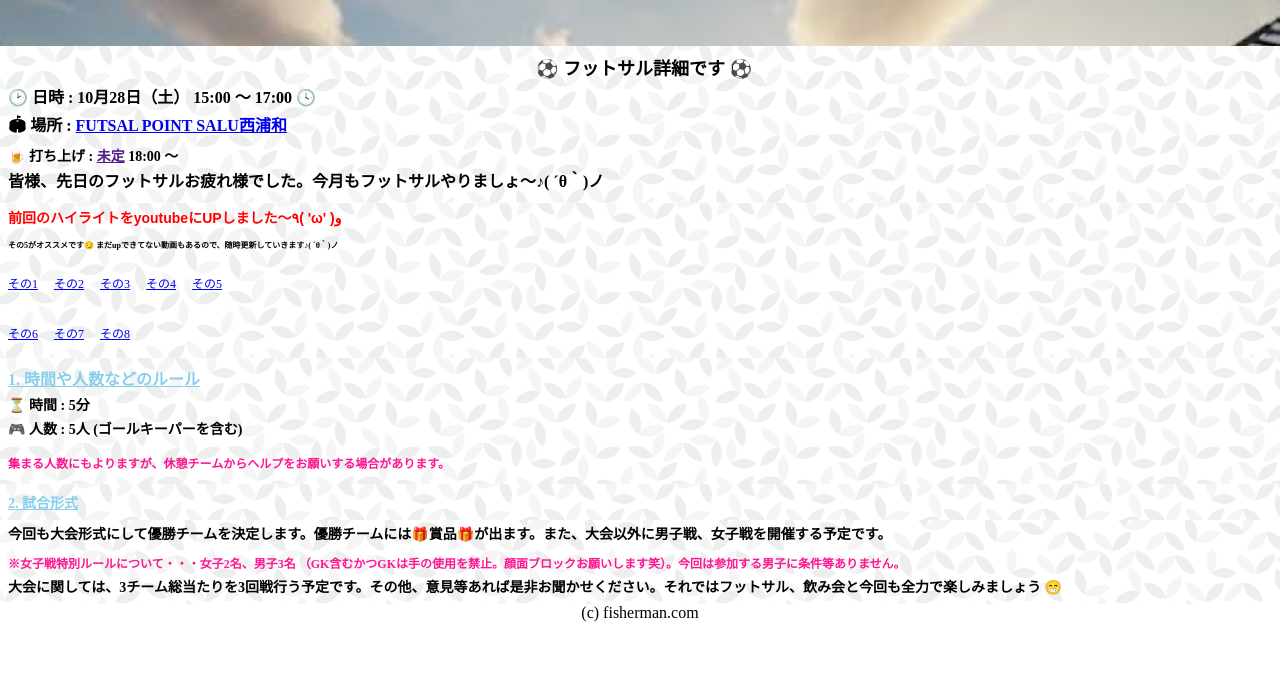
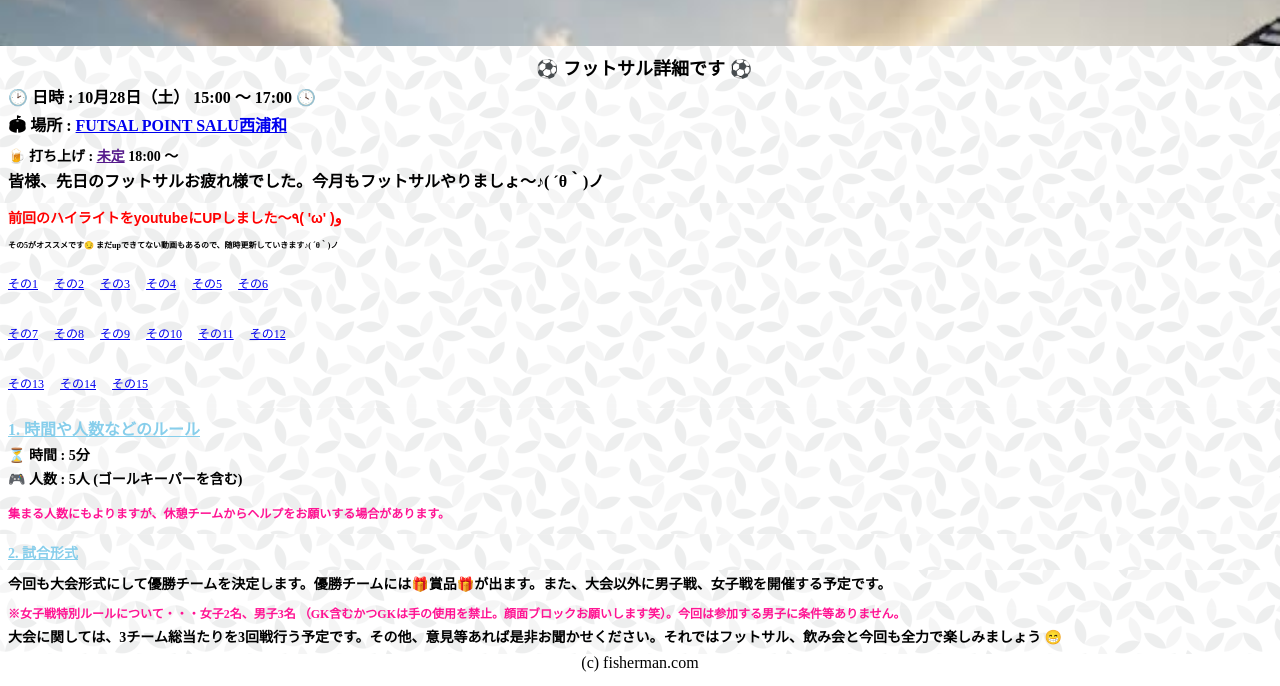
Before and after one commit to IchiroOhshiro/10-28-FUTSAL, a plain HTML site: page index.html in a window 1280 px wide. Shown: the part 114-800 px from the top of the page. Drawn offline with Linux system fonts and the light colour scheme.

Commit message:
Add files via upload

```diff
--- a/index.html
+++ b/index.html
@@ -31,12 +31,22 @@
       <p class="previous"><a class="movie" href="https://youtu.be/nLTOfnlyoQI?si=S8uH0KUdcyrl8USp" target="_blank">その3</a></p>
       <p class="previous"><a class="movie" href="https://youtu.be/Wru1T6qkBA0?si=CQyoJvAltQScuuqw" target="_blank">その4</a></p>
       <p class="previous"><a class="movie" href="https://youtu.be/QHRhzjAxeM4?si=mpF4FfYltwBXOXU6" target="_blank">その5</a></p>
+      <p class="previous"><a class="movie" href="https://youtu.be/SvHthtZd9TE?si=WDGwqVLR4vMUTdOZ" target="_blank">その6</a></p>
     </div>
 
     <div class="container2">
-      <p class="previous"><a class="movie" href="https://youtu.be/SvHthtZd9TE?si=WDGwqVLR4vMUTdOZ" target="_blank">その6</a></p>
       <p class="previous"><a class="movie" href="https://youtu.be/CHdOiLE9dyw?si=py1uBBo0OrTDAHH0" target="_blank">その7</a></p>
       <p class="previous"><a class="movie" href="https://youtu.be/ypBdAJXm6Kc?si=Kg_yqHyO73g5eUhh" target="_blank">その8</a></p>
+      <p class="previous"><a class="movie" href="https://youtu.be/_RtbINZr6Vc?si=2pZLTZ2mnnY3xeDG" target="_blank">その9</a></p>
+      <p class="previous"><a class="movie" href="https://youtu.be/h-PoI_14mqU?si=LHhsOMKIYrkk_jJz" target="_blank">その10</a></p>
+      <p class="previous"><a class="movie" href="https://youtu.be/qMtIF5JiCEE?si=Ix8nC0Xm5v76Sr1e" target="_blank">その11</a></p>
+      <p class="previous"><a class="movie" href="https://youtu.be/ddkvZoGlVVI?si=GMnmkDM6wHqHSvAt" target="_blank">その12</a></p>
+    </div>
+
+    <div class="container3">
+      <p class="previous"><a class="movie" href="https://youtu.be/kXVe0lxf0so?si=H0igmWSKqsltwPQr" target="_blank">その13</a></p>
+      <p class="previous"><a class="movie" href="https://youtu.be/3JQ7qatMnec?si=NvtobT5jr_J9UnpO" target="_blank">その14</a></p>
+      <p class="previous"><a class="movie" href="https://youtu.be/aCiMo2pkmf8?si=LdBMDNsDHcReQCGc" target="_blank">その15</a></p>
     </div>
 
   </nav>
--- a/style.css
+++ b/style.css
@@ -29,6 +29,11 @@ main, .information {
 .container2 {
   display: flex;
 }
+
+.container3 {
+  display: flex;
+}
+
 
 .previous {
   padding: 0 8px 0;
```
